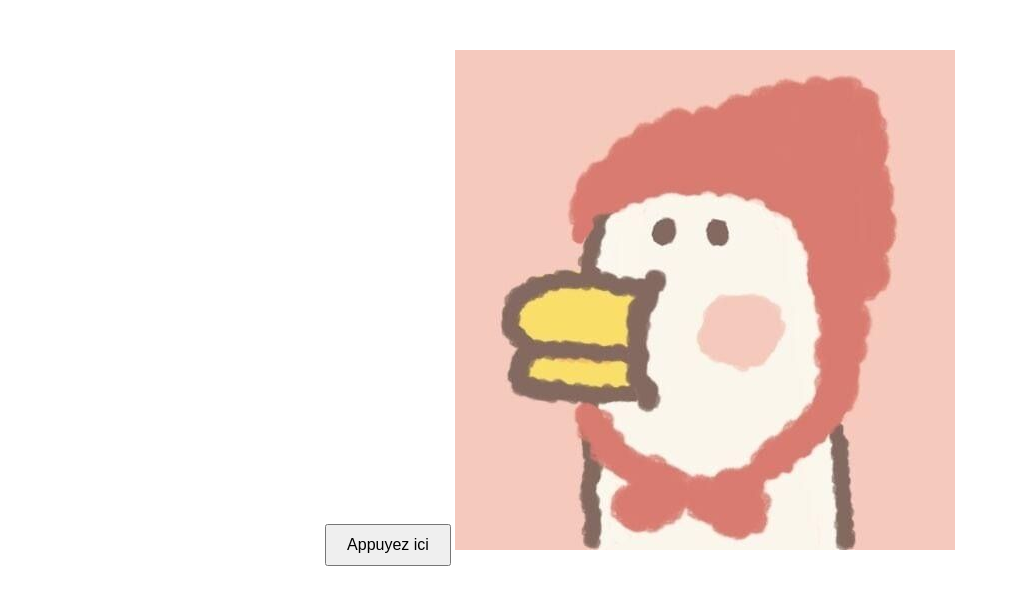
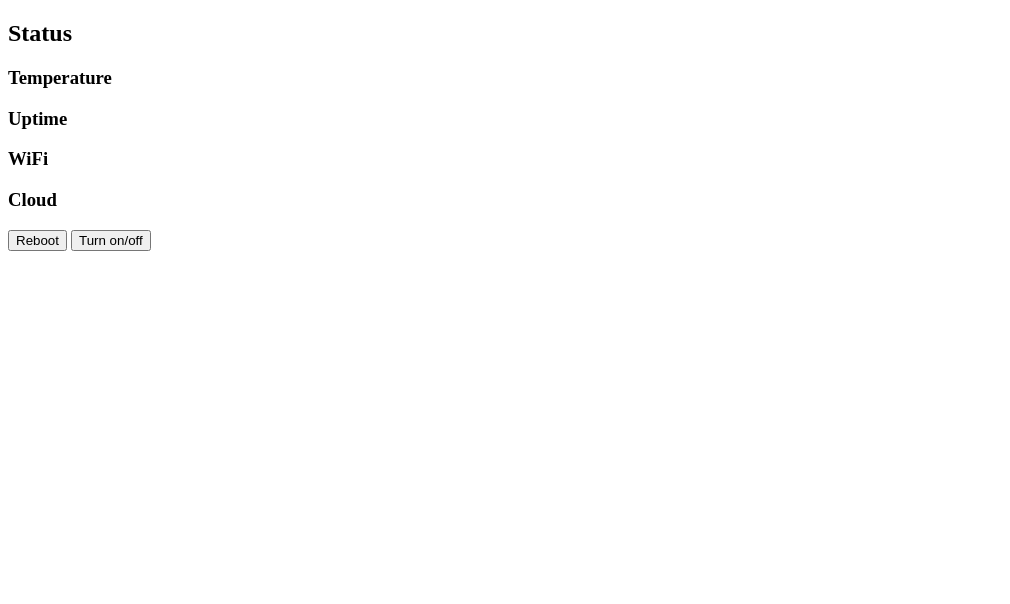
Before and after one commit to JulesH63/wr510, a plain HTML site: page index.html in a window 1280 px wide. Shown: the whole page, without its empty margins (0-1010 px from the left). Drawn offline with Linux system fonts and the light colour scheme; no server answers.

Commit message:
maj index.html

```diff
--- a/index.html
+++ b/index.html
@@ -1,17 +1,24 @@
 <!DOCTYPE html>
-<html lang="fr">
+<html lang="en">
 <head>
     <meta charset="UTF-8">
     <meta name="viewport" content="width=device-width, initial-scale=1.0">
-    <title>Shelly Smart Control</title>
-    <link rel="stylesheet" href="styles.css">
+    <title>Your App</title>
 </head>
 <body>
-    <div class="container">
-        <button id="toggleButton">Appuyez ici</button>
-        <img id="image" src="image1.jpg" alt="Image 1">
-    </div>
 
-    <script src="script.js"></script>
+  <h2>Status</h2>
+  <h3>Temperature</h3>
+  <ul id="temperature"></ul>
+  <h3>Uptime</h3>
+  <ul id="uptime"></ul>
+  <h3>WiFi</h3>
+  <ul id="wifi"></ul>
+  <h3>Cloud</h3>
+  <ul id="cloud"></ul>
+  <button onclick="rebootDevice()">Reboot</button>
+  <button onclick="toggleDevice()">Turn on/off</button>
+
+  <script src="app.js"></script>
 </body>
 </html>
```
